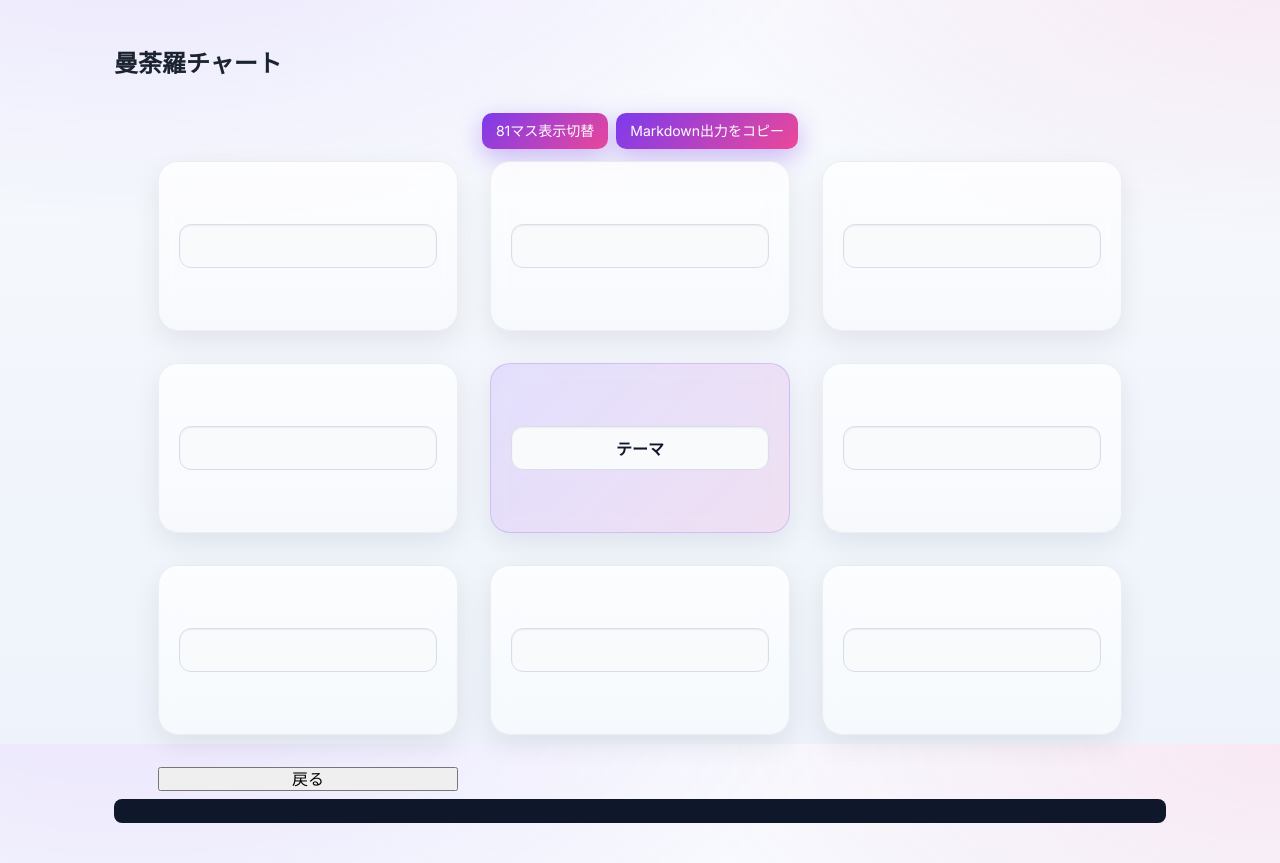
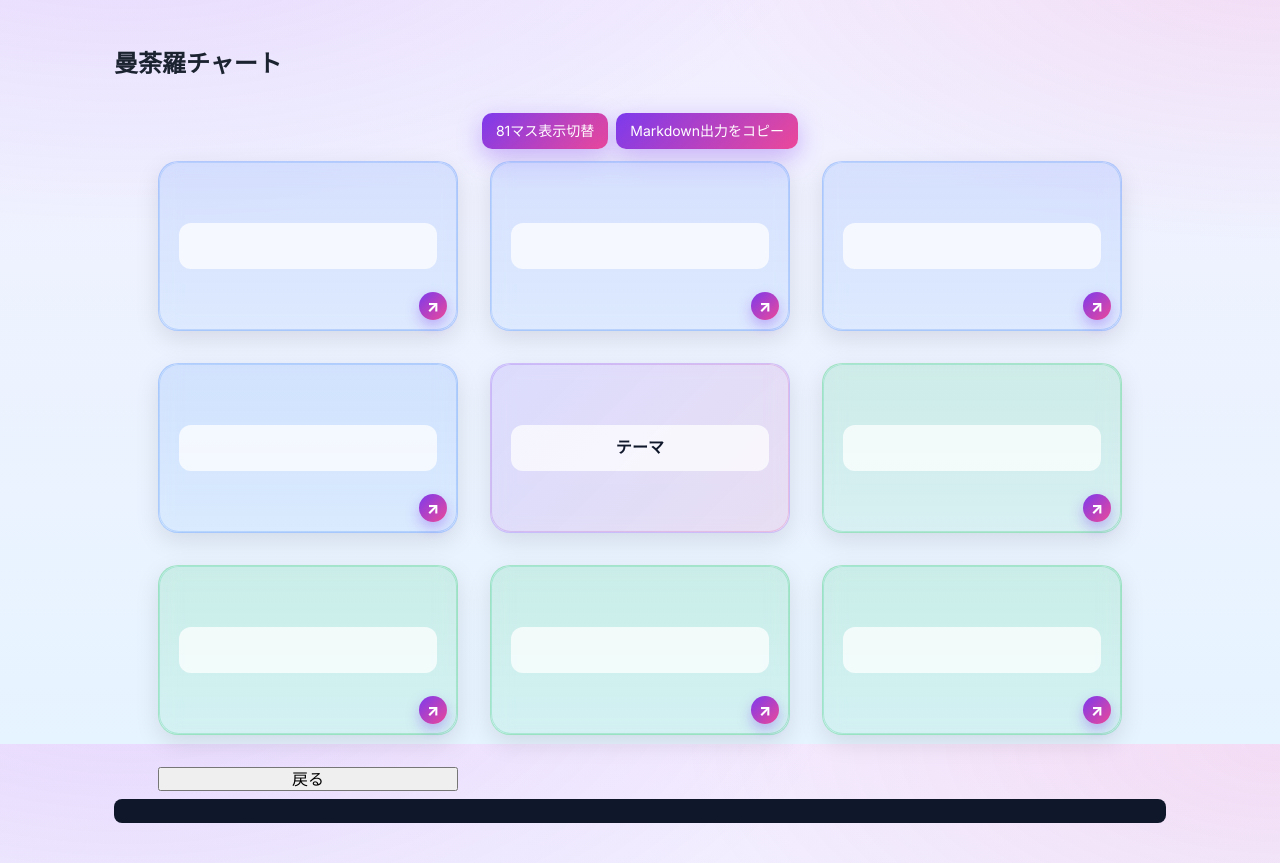
Before and after one commit to k-mizu17009/MandaSWOT, a Flask app: page /mandala in a window 1280 px wide. Shown: the part 56-919 px from the top of the page. Run offline with Flask 3, Linux system fonts and the light colour scheme.

Commit message:
ui: mandala 9マス展開・81マス強調・配色改善

```diff
--- a/static/css/style.css
+++ b/static/css/style.css
@@ -16,6 +16,8 @@
   --input-ink: #0f172a;
   --input-border: #d7deea;
   --input-focus: #c4b5fd;
+  /* Readability layer for mandala inputs (light) */
+  --cell-text-bg: rgba(255, 255, 255, 0.72);
 }
 
 body {
@@ -23,7 +25,8 @@ body {
   background:
     radial-gradient(1200px 600px at 10% -10%, rgba(124,58,237,0.12), transparent 60%),
     radial-gradient(1000px 500px at 100% 0%, rgba(236,72,153,0.10), transparent 60%),
-    linear-gradient(180deg, #f9fbff, #f4f7fc 40%, #eef3fb);
+    /* pastel violet → indigo → sky */
+    linear-gradient(180deg, #f4ecff, #eef2ff 40%, #e6f4ff);
   color: var(--ink);
   font-size: 16px;
   line-height: 1.7;
@@ -107,6 +110,8 @@ body {
     --input-ink: #e5e7eb;
     --input-border: #233049;
     --input-focus: #a78bfa;
+    /* Readability layer for mandala inputs (dark) */
+    --cell-text-bg: rgba(15, 23, 42, 0.55);
   }
   body { background: linear-gradient(180deg, #0b1220, #0d1528 40%, #0b1324); color: var(--ink); }
   .nav a { color: #cbd5e1; }
@@ -223,30 +228,78 @@ body {
   align-items: center;
   justify-content: center;
   text-align: center;
-  box-shadow: 0 10px 28px rgba(2, 6, 23, 0.08);
+  box-shadow: 0 8px 24px rgba(2, 6, 23, 0.10);
   transition: all .3s ease;
   position: relative;
   width: 100%;
   height: 100%;
   transform-style: preserve-3d;
 }
+.mandala .cell::after {
+  /* Modern gradient ring (border) */
+  content: "";
+  position: absolute;
+  inset: 0;
+  border-radius: 20px;
+  padding: 1px; /* ring thickness */
+  background: linear-gradient(135deg, var(--accent), var(--accent-2));
+  -webkit-mask: linear-gradient(#000 0 0) content-box, linear-gradient(#000 0 0);
+  -webkit-mask-composite: xor;
+  mask-composite: exclude;
+  opacity: 0;
+  transition: opacity .25s ease;
+  pointer-events: none;
+}
+.mandala .cell:hover::after, .mandala .cell:focus-within::after { opacity: .55; }
 .mandala .cell.theme {
   background: linear-gradient(135deg, rgba(139, 92, 246, 0.15), rgba(236, 72, 153, 0.12));
   border-color: rgba(139, 92, 246, 0.25);
 }
+.mandala .cell.theme::after { opacity: .22; }
+
+/* Chapter center emphasis in 81-mode */
+.mandala.view-81 .chapter-center {
+  background: linear-gradient(135deg, rgba(124,58,237,0.20), rgba(236,72,153,0.16));
+  border-color: rgba(124,58,237,0.45);
+  box-shadow: 0 14px 36px rgba(124,58,237,0.28);
+}
+.mandala.view-81 .chapter-center::after { opacity: .6; }
+.mandala.view-81 .chapter-center textarea { font-weight: 800; letter-spacing: .3px; }
+
+/* Category colors */
+.mandala .cell.cat-outcome { /* 成果(青) */
+  background: linear-gradient(180deg, rgba(59,130,246,0.14), rgba(59,130,246,0.08));
+  border-color: rgba(59,130,246,0.28);
+}
+.mandala .cell.cat-growth { /* 成長(緑) */
+  background: linear-gradient(180deg, rgba(34,197,94,0.14), rgba(34,197,94,0.08));
+  border-color: rgba(34,197,94,0.28);
+}
+.mandala .cell.cat-outcome::after { background: linear-gradient(135deg, #60a5fa, #3b82f6); opacity: .25; }
+.mandala .cell.cat-growth::after  { background: linear-gradient(135deg, #34d399, #22c55e); opacity: .25; }
 .mandala .cell.theme textarea { font-weight: 700; color: var(--input-ink); }
 .mandala .cell:hover { transform: translateY(-6px); box-shadow: 0 16px 40px rgba(2, 6, 23, 0.15); }
 .mandala .cell:focus-within { transform: translateY(-6px); box-shadow: 0 0 0 2px var(--input-focus), 0 18px 44px rgba(2, 6, 23, 0.22); border-color: var(--input-focus); }
-.mandala .cell input { background: var(--input-bg); color: var(--input-ink); border: 1px solid var(--input-border); border-radius: 12px; text-align: center; font-size: 16px; width: 100%; height: 100%; padding: 10px 12px; box-shadow: 0 1px 2px rgba(2,6,23,0.06) inset; box-sizing: border-box; }
-.mandala .cell textarea { background: var(--input-bg); color: var(--input-ink); border: 1px solid var(--input-border); border-radius: 12px; text-align: center; font-size: 16px; resize: none; width: 100%; height: 100%; line-height: 1.5; padding: 10px 12px; box-shadow: 0 1px 2px rgba(2,6,23,0.06) inset; box-sizing: border-box; }
-.mandala .cell input:focus, .mandala .cell textarea:focus { outline: 2px solid var(--input-focus); outline-offset: 2px; border-color: var(--input-focus); }
+.mandala .cell input { background: var(--cell-text-bg); color: var(--input-ink); border: none; border-radius: 12px; text-align: center; font-size: 16px; width: 100%; height: 100%; padding: 10px 12px; box-sizing: border-box; font-weight: 600; letter-spacing: .2px; }
+.mandala .cell textarea { background: var(--cell-text-bg); color: var(--input-ink); border: none; border-radius: 12px; text-align: center; font-size: 16px; resize: none; width: 100%; height: 100%; line-height: 1.6; padding: 10px 12px; box-sizing: border-box; font-weight: 600; letter-spacing: .2px; }
+.mandala .cell input:focus, .mandala .cell textarea:focus { outline: none; box-shadow: inset 0 0 0 2px var(--input-focus); }
+
+/* open button */
+.mandala .cell .open-btn {
+  position: absolute; bottom: 10px; right: 10px;
+  width: 28px; height: 28px; border-radius: 999px; border: none; cursor: pointer;
+  background: linear-gradient(135deg, var(--accent), var(--accent-2));
+  box-shadow: 0 6px 14px rgba(124,58,237,0.35);
+  color: #fff; display: inline-flex; align-items: center; justify-content: center;
+}
+.mandala .cell .open-btn::before { content: "↗"; font-weight: 800; }
 .mandala.view-81 .cell textarea { font-size: 12px; display: block; padding: 8px; }
 
 /* 81マス段階色（0→1→2→3） */
 .mandala.view-81 .cell.stage-1 { background: linear-gradient(180deg, rgba(59,130,246,0.12), rgba(59,130,246,0.08)); border-color: rgba(59,130,246,0.28); }
 .mandala.view-81 .cell.stage-2 { background: linear-gradient(180deg, rgba(37,99,235,0.28), rgba(29,78,216,0.22)); border-color: rgba(37,99,235,0.45); }
 .mandala.view-81 .cell.stage-3 { background: linear-gradient(180deg, rgba(180,141,15,0.40), rgba(180,141,15,0.30)); border-color: rgba(180,141,15,0.55); }
-.mandala.view-81 .stage-dot { position: absolute; top: 8px; right: 8px; width: 14px; height: 14px; border-radius: 999px; border: 1px solid rgba(0,0,0,0.12); background: rgba(255,255,255,0.95); cursor: pointer; box-shadow: 0 1px 3px rgba(0,0,0,0.08); }
+.mandala.view-81 .stage-dot { position: absolute; top: 10px; right: 10px; width: 18px; height: 18px; border-radius: 999px; border: none; background: radial-gradient( circle at 30% 30%, #fff, rgba(255,255,255,0.6) ); cursor: pointer; box-shadow: 0 2px 8px rgba(2,6,23,0.18); }
 .mandala.view-81 .cell.stage-1 .stage-dot { background: rgba(59,130,246,0.30); }
 .mandala.view-81 .cell.stage-2 .stage-dot { background: rgba(37,99,235,0.60); }
 .mandala.view-81 .cell.stage-3 .stage-dot { background: rgba(180,141,15,0.75); }
--- a/static/js/mandala.js
+++ b/static/js/mandala.js
@@ -27,7 +27,14 @@
     const cells = [0,1,2,3,'center',4,5,6,7];
     cells.forEach(pos => {
       const div = document.createElement('div');
-      div.className = 'cell' + (pos === 'center' ? ' theme' : '');
+      let klass = 'cell';
+      if (pos === 'center') {
+        klass += ' theme';
+      } else if (typeof pos === 'number') {
+        // 0-3: 成果(青), 4-7: 成長(緑)
+        klass += (pos <= 3 ? ' cat-outcome' : ' cat-growth');
+      }
+      div.className = klass;
       if (pos === 'center') {
         const input = document.createElement('textarea');
         input.value = node.title || '';
@@ -55,10 +62,19 @@
         };
         setTimeout(autoresize, 0);
         input.onchange = () => ensureChild(idx);
-        input.ondblclick = () => { ensureChild(idx); navigateToChild(idx); };
         div.appendChild(input);
 
-        // ステータス機能を削除
+        // 1クリックで拡大表示ボタン
+        const openBtn = document.createElement('button');
+        openBtn.type = 'button';
+        openBtn.className = 'open-btn';
+        openBtn.title = 'この9マスを開く';
+        openBtn.addEventListener('click', (e) => {
+          e.stopPropagation();
+          ensureChild(idx);
+          navigateToChild(idx);
+        });
+        div.appendChild(openBtn);
 
         div.draggable = true;
         div.addEventListener('dragstart', e => {
@@ -201,7 +217,7 @@
             // 章の中央マス（章タイトル）
             const cell = ensureObjectInArray(root.cells, chapterIdx);
             input.value = (typeof cell === 'string') ? cell : (cell?.text || '');
-            div.className += ' theme';
+            div.className += ' theme chapter-center ' + (chapterIdx <= 3 ? 'cat-outcome' : 'cat-growth');
             input.oninput = () => {
               const obj = ensureObjectInArray(root.cells, chapterIdx);
               obj.text = input.value;
@@ -230,6 +246,7 @@
                 obj.text = input.value;
                 save();
               };
+              div.className += ' ' + (chapterIdx <= 3 ? 'cat-outcome' : 'cat-growth');
               stageRefObj = cc; stageProp = 'stage';
             }
           }
@@ -261,25 +278,58 @@
     const expanded = document.getElementById('mandala-expanded');
     if (overlay && expanded) {
       overlay.classList.add('active');
-      const originalId = state.currentId;
-      state.currentId = key;
-      const originalWrap = document.getElementById('mandala-app');
-      const savedWrap = originalWrap.cloneNode(false);
-      const prev = originalWrap.parentNode;
-      const backup = document.getElementById('mandala-app');
-      backup.id = 'mandala-expanded';
-      render();
-      document.getElementById('mandala-expanded').id = 'mandala-app';
-      expanded.innerHTML = document.getElementById('mandala-app').innerHTML;
-      document.getElementById('mandala-app').innerHTML = '';
-      prev.replaceChild(savedWrap, document.getElementById('mandala-app'));
-      savedWrap.id = 'mandala-app';
-      state.currentId = originalId;
-      render();
+      // Render the selected 9-cells directly into the modal
+      const idxNum = Number(String(idx));
+      renderNodeInto(expanded, key, idxNum);
     } else {
       state.currentId = key;
       render();
     }
+  }
+
+  function renderNodeInto(container, nodeId, chapterIdx) {
+    container.innerHTML = '';
+    const grid = document.createElement('div');
+    grid.className = 'mandala';
+    container.appendChild(grid);
+    const node = state.data.nodes[nodeId];
+    const cells = [0,1,2,3,'center',4,5,6,7];
+    const categoryClass = (typeof chapterIdx === 'number') ? (chapterIdx <= 3 ? ' cat-outcome' : ' cat-growth') : '';
+    cells.forEach(pos => {
+      const div = document.createElement('div');
+      let klass = 'cell' + categoryClass;
+      if (pos === 'center') klass += ' theme';
+      div.className = klass;
+      if (pos === 'center') {
+        const input = document.createElement('textarea');
+        input.value = node.title || '';
+        input.rows = 1; input.style.height = 'auto';
+        const autoresize = () => { input.style.height = 'auto'; input.style.height = Math.min(input.scrollHeight, 300) + 'px'; };
+        input.oninput = () => { node.title = input.value; autoresize(); save(); };
+        setTimeout(autoresize, 0);
+        div.appendChild(input);
+      } else {
+        const idx = pos;
+        const cell = node.cells[idx];
+        const input = document.createElement('textarea');
+        const textValue = (typeof cell === 'string') ? cell : (cell?.text || '');
+        input.value = textValue;
+        input.rows = 1; input.style.height = 'auto';
+        const autoresize = () => { input.style.height = 'auto'; input.style.height = Math.min(input.scrollHeight, 220) + 'px'; };
+        input.oninput = () => {
+          const current = node.cells[idx];
+          if (typeof current === 'string') {
+            node.cells[idx] = { text: input.value };
+          } else {
+            current.text = input.value;
+          }
+          autoresize(); save();
+        };
+        setTimeout(autoresize, 0);
+        div.appendChild(input);
+      }
+      grid.appendChild(div);
+    });
   }
 
   function navigateBack() {
@@ -328,13 +378,15 @@
     if (toggle81) {
       toggle81.addEventListener('click', () => {
         const wrap = document.getElementById('mandala-app');
-        if (wrap.classList.contains('view-81')) {
+        const willEnable81 = !wrap.classList.contains('view-81');
+        if (willEnable81) {
+          wrap.classList.add('view-81');
+          render81();
+          toggle81.textContent = '9マス表示に戻る';
+        } else {
           wrap.classList.remove('view-81');
           render();
           toggle81.textContent = '81マス表示切替';
-        } else {
-          render81();
-          toggle81.textContent = '9マス表示に戻る';
         }
       });
     }
```
Also changed, not shown: 1 other file.
